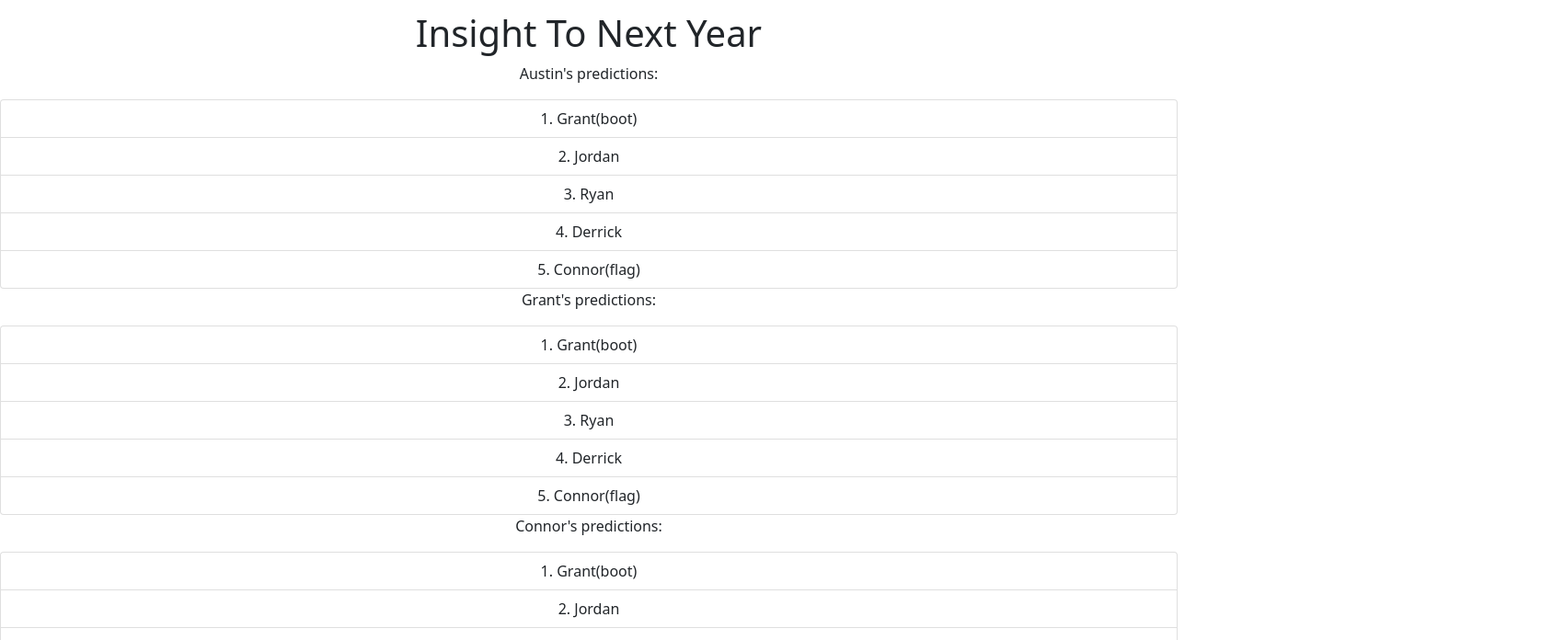
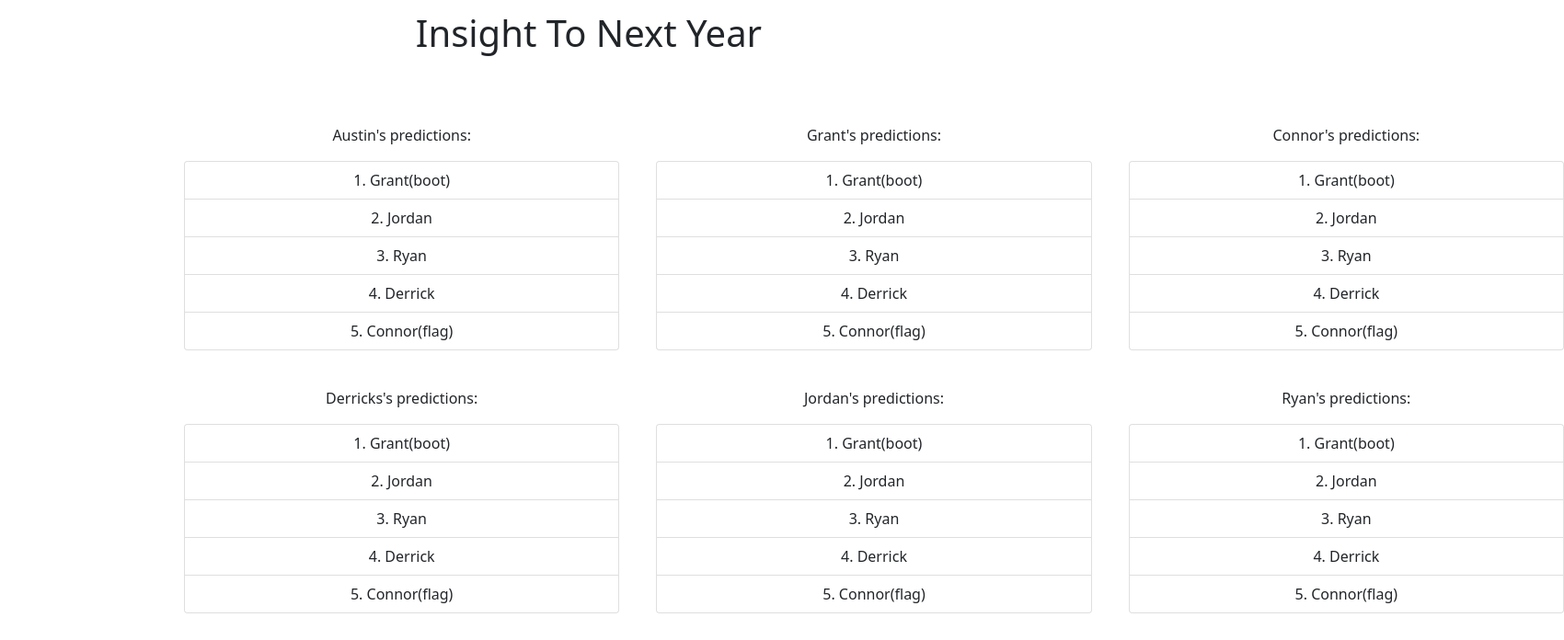
Before and after one commit to jordanstotts/FlagTourneyFrontEnd, a React (Create React App) app: page /InsightToNextYear in a window 1280 px wide. Shown: the part 284-980 px from the top of the page at 92% size, 1700 px wide, since content can reach past the window. Built offline with nearby package versions, Linux system fonts and the light colour scheme.

Commit message:
insight to next year layout done

```diff
--- a/src/App.css
+++ b/src/App.css
@@ -61,3 +61,16 @@
   height: 300px;
   width: 300px;
 }
+
+/* =============== PastRecipients Component =============== */
+
+.predictions-layout {
+  display: grid;
+  grid-template-columns: repeat(3, 1fr);
+  grid-template-rows: repeat(4, 1fr);
+  grid-column-gap: 40px;
+  grid-row-gap: 40px;
+  width: 1500px;
+  height: 200px;
+  margin: 75px 0 550px 200px;
+}
--- a/src/Components/NextYearInsight.js
+++ b/src/Components/NextYearInsight.js
@@ -7,7 +7,8 @@ const NextYearInsight = () => {
   return (
     <div>
       <h1>Insight To Next Year</h1>
-      <div>
+      <div className="predictions-layout">
+        <div>
         <p>
         Austin's predictions:
         </p>
@@ -18,6 +19,8 @@ const NextYearInsight = () => {
           <ListGroupItem>Derrick</ListGroupItem>
           <ListGroupItem>Connor(flag)</ListGroupItem>
         </ListGroup>
+        </div>
+        <div>
         <p>
         Grant's predictions:
         </p>
@@ -28,6 +31,8 @@ const NextYearInsight = () => {
           <ListGroupItem>Derrick</ListGroupItem>
           <ListGroupItem>Connor(flag)</ListGroupItem>
         </ListGroup>
+        </div>
+        <div>
         <p>
         Connor's predictions:
         </p>
@@ -38,6 +43,8 @@ const NextYearInsight = () => {
           <ListGroupItem>Derrick</ListGroupItem>
           <ListGroupItem>Connor(flag)</ListGroupItem>
         </ListGroup>
+        </div>
+        <div>
         <p>
         Derricks's predictions:
         </p>
@@ -48,6 +55,8 @@ const NextYearInsight = () => {
           <ListGroupItem>Derrick</ListGroupItem>
           <ListGroupItem>Connor(flag)</ListGroupItem>
         </ListGroup>
+        </div>
+        <div>
         <p>
         Jordan's predictions:
         </p>
@@ -58,6 +67,7 @@ const NextYearInsight = () => {
           <ListGroupItem>Derrick</ListGroupItem>
           <ListGroupItem>Connor(flag)</ListGroupItem>
         </ListGroup>
+        </div><div>
         <p>
         Ryan's predictions:
         </p>
@@ -68,6 +78,7 @@ const NextYearInsight = () => {
           <ListGroupItem>Derrick</ListGroupItem>
           <ListGroupItem>Connor(flag)</ListGroupItem>
         </ListGroup>
+        </div>
       </div>
     </div>
   );
```
